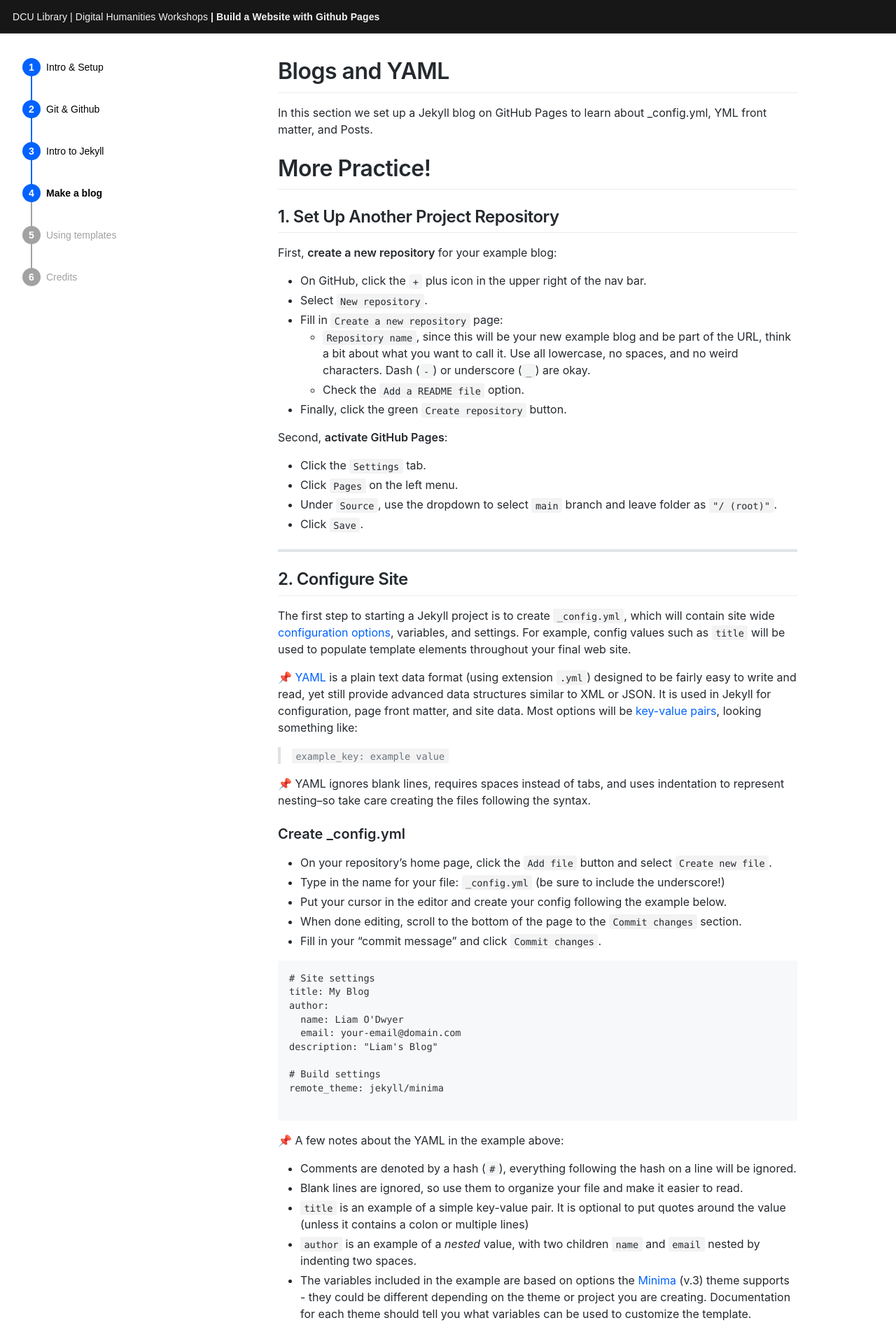
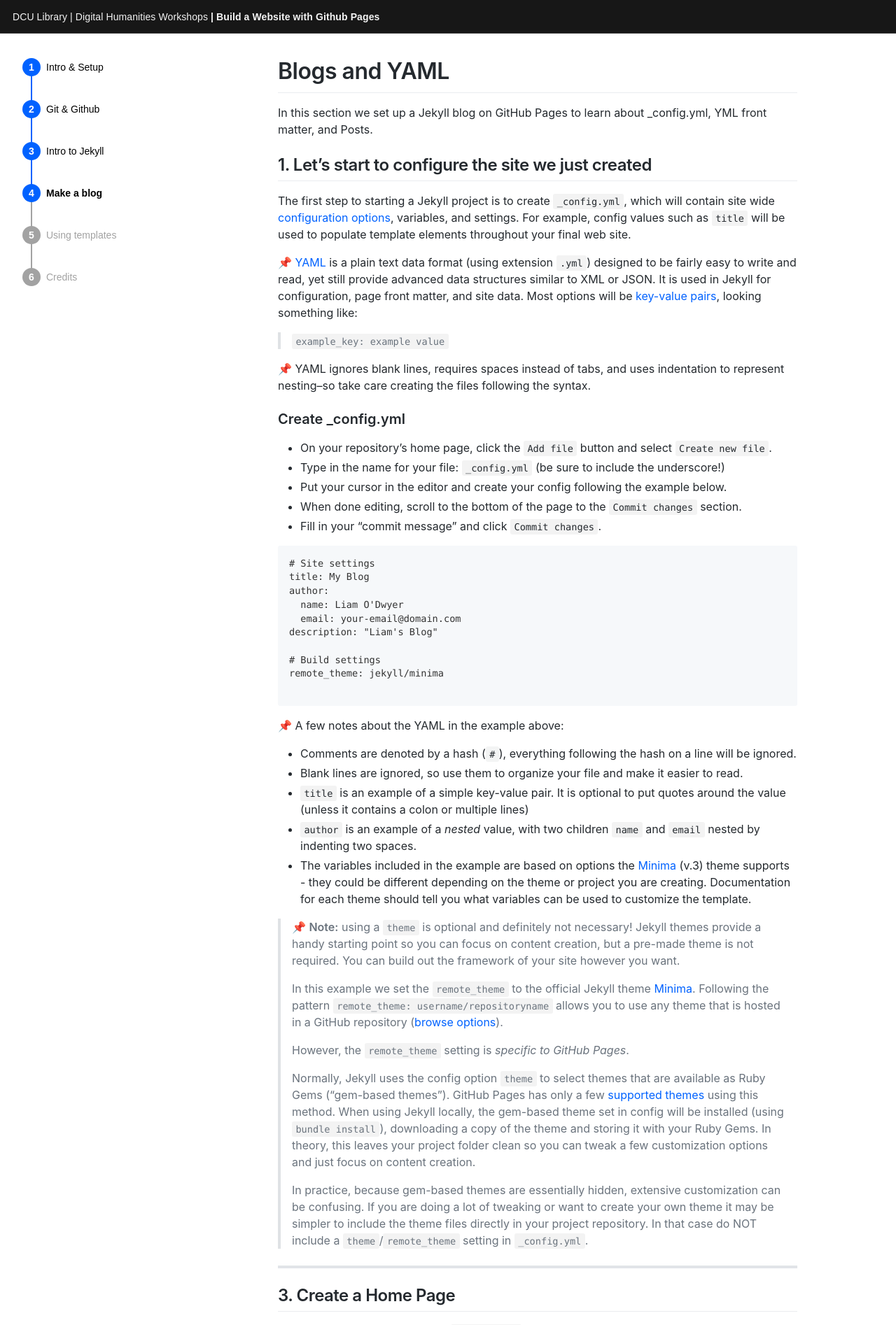
Before and after one commit to liamodwyer/github-pages, a Jekyll site: the page built from _workshop/4-blog.md, in a window 1280 px wide. Shown: the top 1894 px of the page at 70% size. Built offline with Jekyll 4.4.1, drawn with Linux system fonts in a browser that asks for light colours; some web fonts are replaced; some of the changed text lies outside the part shown.

Commit message:
remove create second repo section

```diff
--- a/_workshop/4-blog.md
+++ b/_workshop/4-blog.md
@@ -6,29 +6,7 @@ date: 0000-01-04    # Page order is set by date
 
 In this section we set up a Jekyll blog on GitHub Pages to learn about _config.yml, YML front matter, and Posts.
 
-# More Practice!
-
-## 1. Set Up Another Project Repository
-
-First, **create a new repository** for your example blog:
-
-- On GitHub, click the `+` plus icon in the upper right of the nav bar.
-- Select `New repository`.
-- Fill in `Create a new repository` page:
-    - `Repository name`, since this will be your new example blog and be part of the URL, think a bit about what you want to call it. Use all lowercase, no spaces, and no weird characters. Dash (`-`) or underscore (`_`) are okay.
-    - Check the `Add a README file` option.
-- Finally, click the green `Create repository` button.
-
-Second, **activate GitHub Pages**:
-
-- Click the `Settings` tab.
-- Click `Pages` on the left menu.
-- Under `Source`, use the dropdown to select `main` branch and leave folder as `"/ (root)"`.
-- Click `Save`.
-
----------------
-
-## 2. Configure Site
+## 1. Let's start to configure the site we just created
 
 The first step to starting a Jekyll project is to create `_config.yml`, which will contain site wide [configuration options](https://jekyllrb.com/docs/configuration/), variables, and settings.
 For example, config values such as `title` will be used to populate template elements throughout your final web site.
```
Also changed, not shown: _workshop/3-jekyll.md (+1 -1 lines).
